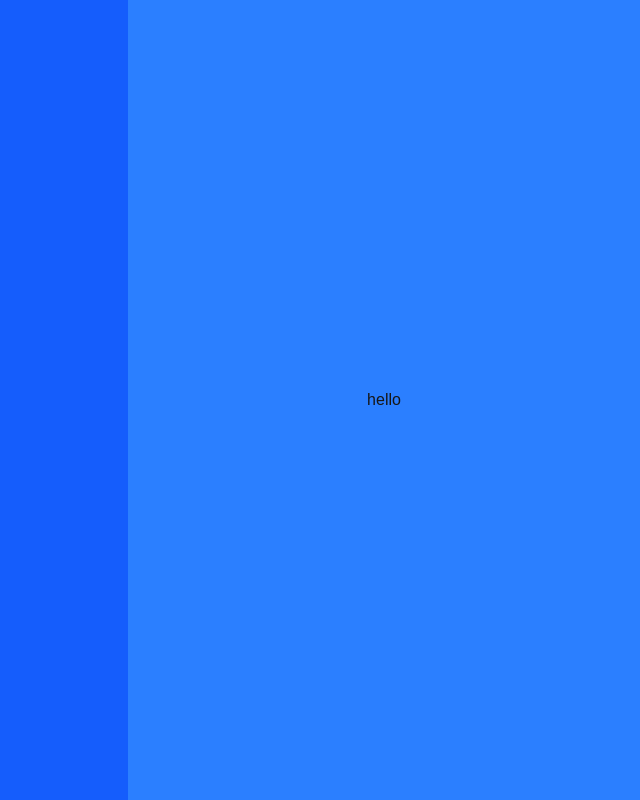
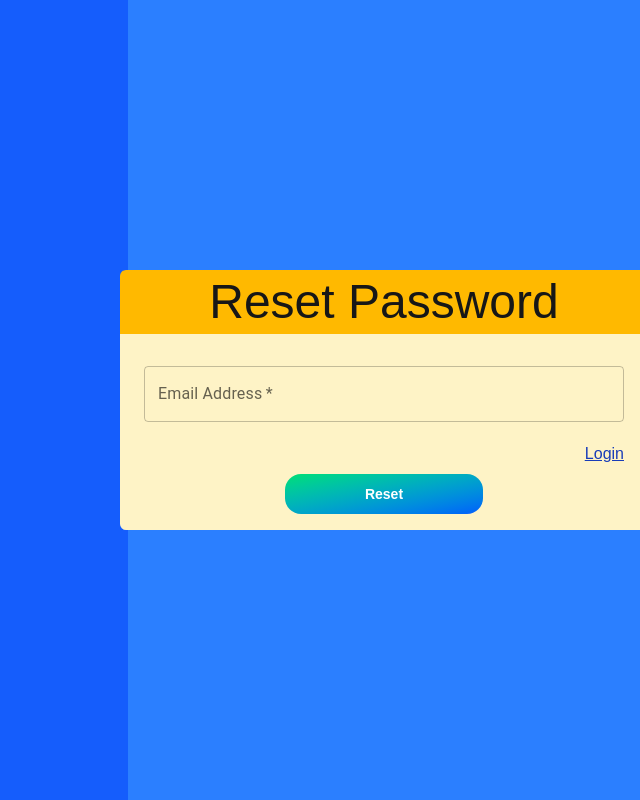
Before and after one commit to Bhavy-Kakaniya/SchoolManagementSystem, a Next.js app in the folder frontend/: page /reset in a window 1280 px wide. Shown: the whole page, without its empty margins (640-1280 px from the left). Built offline with nearby package versions, Linux system fonts and the light colour scheme.

Commit message:
schema update

```diff
--- a/frontend/src/app/(auth)/layout.tsx
+++ b/frontend/src/app/(auth)/layout.tsx
@@ -1,7 +1,3 @@
-"use client"
-
-const loginButtonClass = "cursor-pointer text-white font-bold ease-in-out rounded-2xl bg-linear-to-br from-green-400 to-blue-600 hover:bg-linear-to-bl focus:outline-none rounded-base text-sm px-20 py-2.5 text-center";
-
 export default function Layout({ children }: Readonly<{ children: React.ReactNode; }>) {
 
     return (
@@ -18,7 +14,7 @@ export default function Layout({ children }: Readonly<{ children: React.ReactNod
                     {children}
                 </div>
 
-            </div >
+            </div>
         </>
     )
 }
--- a/frontend/src/app/(auth)/login/page.tsx
+++ b/frontend/src/app/(auth)/login/page.tsx
@@ -9,12 +9,12 @@ import { useState } from "react";
 import { IconButton } from "@mui/material";
 import { VisibilityOff } from "@mui/icons-material";
 
-const loginButtonClass = "cursor-pointer text-white font-bold ease-in-out rounded-2xl bg-linear-to-br from-green-400 to-blue-600 hover:bg-linear-to-bl focus:outline-none rounded-base text-sm px-20 py-2.5 text-center";
+export default function LoginPage() {
+    const loginButtonClass = "cursor-pointer text-white font-bold ease-in-out rounded-2xl bg-linear-to-br from-green-400 to-blue-600 hover:bg-linear-to-bl focus:outline-none rounded-base text-sm px-20 py-2.5 text-center";
 
-export default function LoginPage() {
     // manage password visibility state
     const [showPassword, setShowPassword] = useState<boolean>(false)
-    const [inputValue, setInputValue] = useState("")
+    const [inputValue, setInputValue] = useState<String>("")
 
     const handleInputChange = (e: React.ChangeEvent<HTMLInputElement>): void => {
         setInputValue(e.target.value)
@@ -35,6 +35,7 @@ export default function LoginPage() {
                         <form>
 
                             <div className="m-2">
+
                                 <InputFieldTag
                                     type="email"
                                     required={true}
@@ -44,6 +45,7 @@ export default function LoginPage() {
                                     width="480px"
                                     startIcon={<Email className="text-[#232323] m-1" />}
                                 />
+
                                 <InputFieldTag
                                     required={true}
                                     label="Password"
@@ -64,20 +66,24 @@ export default function LoginPage() {
                                             {showPassword ? <VisibilityOff /> : <Visibility />}
                                         </IconButton>}
                                 />
+
                             </div>
+
                             <div className="text-right p-2 text-blue-800 underline">
                                 <Link href="/reset">Forgot Password?</Link>
                             </div>
+
                             <div>
                                 <div className="flex align-center justify-center">
-                                    <button type="button" className={loginButtonClass}>Login</button>
+                                    <button type="button" className="cursor-pointer text-white font-bold ease-in-out rounded-2xl bg-linear-to-br from-green-400 to-blue-600 hover:bg-linear-to-bl focus:outline-none rounded-base text-sm px-20 py-2.5 text-center hover:px-17">Login</button>
                                 </div>
                             </div>
+
                         </form>
+
                     </div>
                 </div>
-
-            </div >
+            </div>
         </>
     )
 }
--- a/frontend/src/app/(auth)/reset/page.tsx
+++ b/frontend/src/app/(auth)/reset/page.tsx
@@ -1,9 +1,42 @@
+import InputFieldTag from "@/components/InputField";
+import Link from "next/link";
+
 export default function ResetPage() {
+    const loginButtonClass = "cursor-pointer text-white font-bold ease-in-out rounded-2xl bg-linear-to-br from-green-400 to-blue-600 hover:bg-linear-to-bl focus:outline-none rounded-base text-sm px-20 py-2.5 text-center";
+
     return (
         <>
             <div>
-                <div>
-                    hello
+                <div className="p-2">
+                    <div className="text-5xl text-center p-2 rounded-t-md bg-amber-400">Reset Password</div>
+                    <div className="bg-amber-100 p-4 rounded-b-md w-fit">
+
+                        <form>
+
+                            <div className="m-2">
+                                <InputFieldTag
+                                    type="email"
+                                    required={true}
+                                    label="Email Address"
+                                    margin="dense"
+                                    color="secondary"
+                                    width="480px"
+                                />
+                            </div>
+
+                            <div className="text-right p-2 text-blue-800 underline">
+                                <Link href="/login">Login</Link>
+                            </div>
+
+                            <div>
+                                <div className="flex align-center justify-center">
+                                    <button type="button" className={loginButtonClass}>Reset</button>
+                                </div>
+                            </div>
+
+                        </form>
+
+                    </div>
                 </div>
             </div>
         </>
--- a/frontend/src/components/InputField.tsx
+++ b/frontend/src/components/InputField.tsx
@@ -3,12 +3,12 @@
 import { InputAdornment, TextField } from '@mui/material';
 
 interface InputFieldTagProps {
-	label: string;
+	label: String;
 	color?: 'primary' | 'secondary' | 'error' | 'info' | 'success' | 'warning';
 	margin?: 'none' | 'normal' | 'dense';
 	width?: string | number;
 	type?: 'password' | 'text' | 'number' | 'email';
-	value?: string | number;
+	value?: String | number;
 	required?: true | false
 	onChange?: (e: React.ChangeEvent<HTMLInputElement>) => void;
 	startIcon?: React.ReactNode;
```
Also changed, not shown: 1 other file (tests, documents, lock files or other folders).
